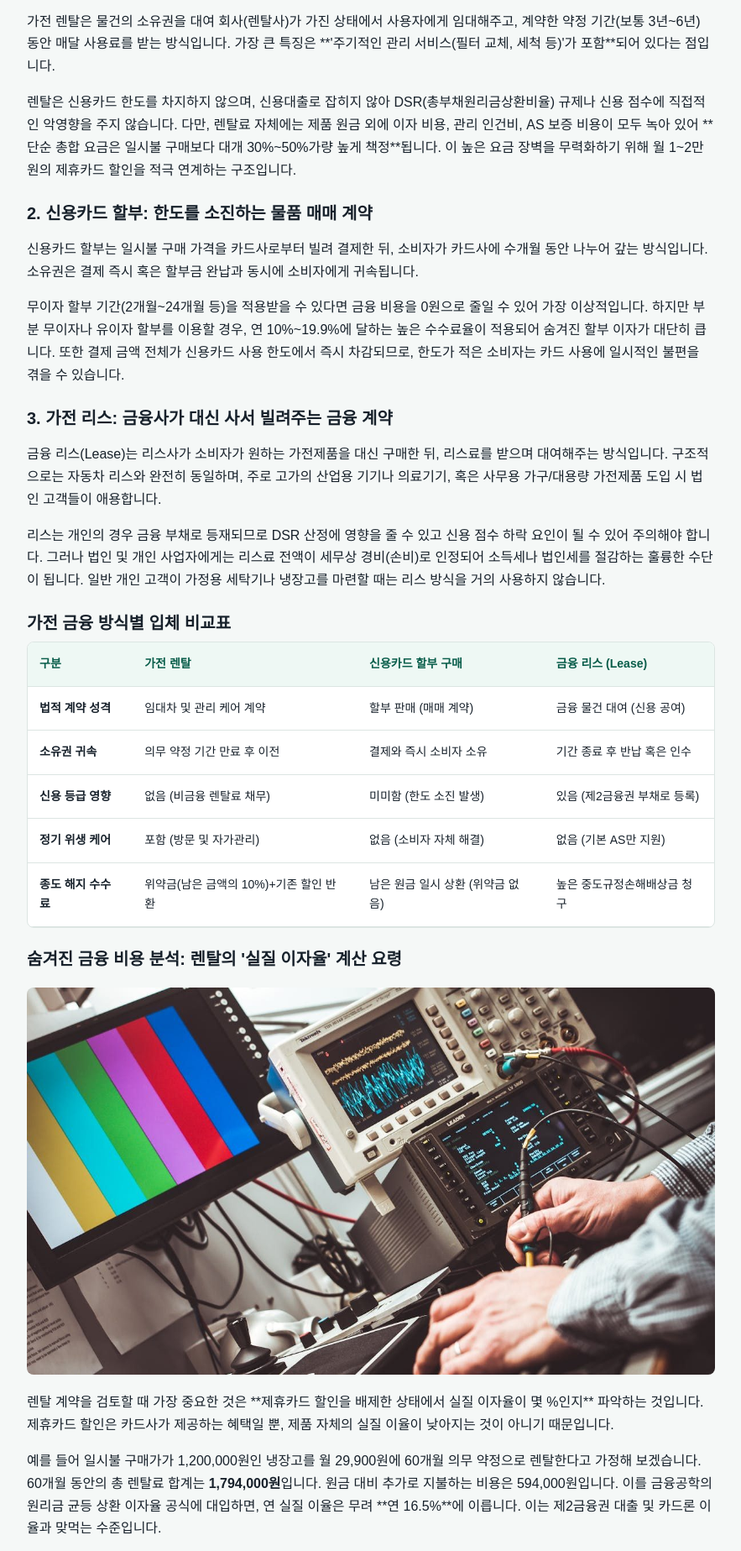
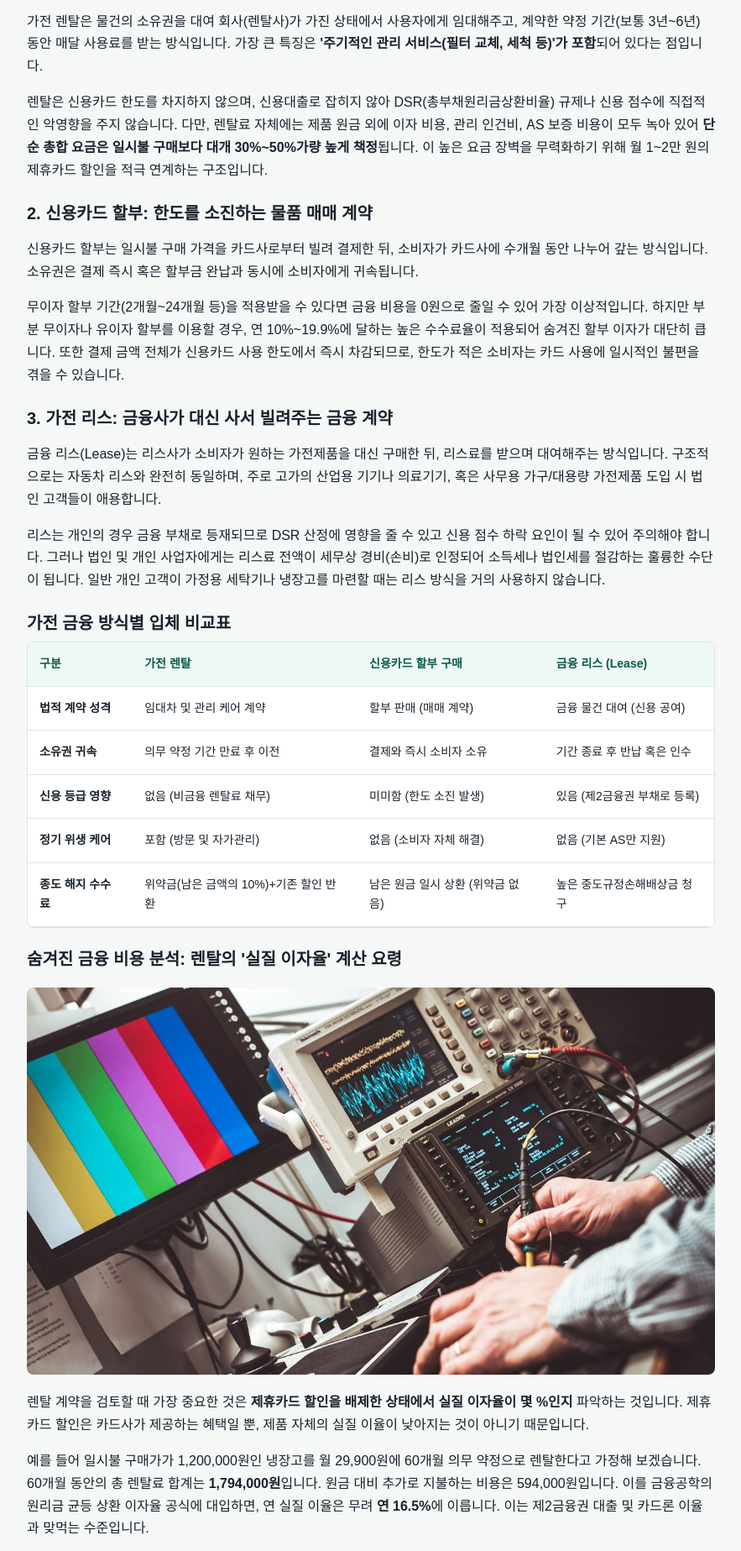
Before and after one commit to sunnyheej-wq/justinfarm-site, a website: page blog/rental-vs-lease-finance/index.html in a window 1280 px wide. Shown: the part 772-2619 px from the top of the page at 84% size, without its empty margins (198-1081 px from the left). Drawn offline with Linux system fonts and the light colour scheme.

Commit message:
Clean up raw markdown asterisks in HTML text content

```diff
--- a/blog/rental-vs-lease-finance/index.html
+++ b/blog/rental-vs-lease-finance/index.html
@@ -45,8 +45,8 @@
       <p>신혼 가전을 장만하거나 이사를 할 때 냉장고, 세탁기, 에어컨 등 수백만 원에 달하는 비용은 큰 부담입니다. 이때 소비자는 일시불 대신 매달 분할 납부하는 렌탈, 신용카드 할부, 그리고 금융 리스를 고민하게 됩니다. 겉으로는 모두 "매달 일정 금액을 내는 계약"으로 비슷해 보이지만, 법적 성격과 이자율 계산, 그리고 신용 점수에 미치는 영향은 완전히 다릅니다. 이 차이를 모르고 계약했다가 과도한 할부 금융 수수료를 물게 되거나, 생각지도 못하게 신용 등급이 하락하는 낭패를 볼 수 있습니다. 각 방식의 금융적 특징과 실질 이자율 계산법을 입체적으로 비교하여 본인에게 맞는 최적의 구매 설계를 세워 보십시오.</p>
 
       <h3>1. 가전 렌탈: 케어 서비스가 결합된 임대차 계약</h3>
-      <p>가전 렌탈은 물건의 소유권을 대여 회사(렌탈사)가 가진 상태에서 사용자에게 임대해주고, 계약한 약정 기간(보통 3년~6년) 동안 매달 사용료를 받는 방식입니다. 가장 큰 특징은 **'주기적인 관리 서비스(필터 교체, 세척 등)'가 포함**되어 있다는 점입니다.</p>
-      <p>렌탈은 신용카드 한도를 차지하지 않으며, 신용대출로 잡히지 않아 DSR(총부채원리금상환비율) 규제나 신용 점수에 직접적인 악영향을 주지 않습니다. 다만, 렌탈료 자체에는 제품 원금 외에 이자 비용, 관리 인건비, AS 보증 비용이 모두 녹아 있어 **단순 총합 요금은 일시불 구매보다 대개 30%~50%가량 높게 책정**됩니다. 이 높은 요금 장벽을 무력화하기 위해 월 1~2만 원의 제휴카드 할인을 적극 연계하는 구조입니다.</p>
+      <p>가전 렌탈은 물건의 소유권을 대여 회사(렌탈사)가 가진 상태에서 사용자에게 임대해주고, 계약한 약정 기간(보통 3년~6년) 동안 매달 사용료를 받는 방식입니다. 가장 큰 특징은 <strong>'주기적인 관리 서비스(필터 교체, 세척 등)'가 포함</strong>되어 있다는 점입니다.</p>
+      <p>렌탈은 신용카드 한도를 차지하지 않으며, 신용대출로 잡히지 않아 DSR(총부채원리금상환비율) 규제나 신용 점수에 직접적인 악영향을 주지 않습니다. 다만, 렌탈료 자체에는 제품 원금 외에 이자 비용, 관리 인건비, AS 보증 비용이 모두 녹아 있어 <strong>단순 총합 요금은 일시불 구매보다 대개 30%~50%가량 높게 책정</strong>됩니다. 이 높은 요금 장벽을 무력화하기 위해 월 1~2만 원의 제휴카드 할인을 적극 연계하는 구조입니다.</p>
 
       <h3>2. 신용카드 할부: 한도를 소진하는 물품 매매 계약</h3>
       <p>신용카드 할부는 일시불 구매 가격을 카드사로부터 빌려 결제한 뒤, 소비자가 카드사에 수개월 동안 나누어 갚는 방식입니다. 소유권은 결제 즉시 혹은 할부금 완납과 동시에 소비자에게 귀속됩니다.</p>
@@ -104,8 +104,8 @@
 
       <h3>숨겨진 금융 비용 분석: 렌탈의 '실질 이자율' 계산 요령</h3>
       <img src="/assets/photos/cost-calc.jpg" alt="계산기와 문서를 보며 할부 금융 수수료 및 렌탈 실질 이자율을 분석하는 모습" style="max-width: 100%; border-radius: 8px; margin: 20px 0;">
-      <p>렌탈 계약을 검토할 때 가장 중요한 것은 **제휴카드 할인을 배제한 상태에서 실질 이자율이 몇 %인지** 파악하는 것입니다. 제휴카드 할인은 카드사가 제공하는 혜택일 뿐, 제품 자체의 실질 이율이 낮아지는 것이 아니기 때문입니다.</p>
-      <p>예를 들어 일시불 구매가가 1,200,000원인 냉장고를 월 29,900원에 60개월 의무 약정으로 렌탈한다고 가정해 보겠습니다. 60개월 동안의 총 렌탈료 합계는 <strong>1,794,000원</strong>입니다. 원금 대비 추가로 지불하는 비용은 594,000원입니다. 이를 금융공학의 원리금 균등 상환 이자율 공식에 대입하면, 연 실질 이율은 무려 **연 16.5%**에 이릅니다. 이는 제2금융권 대출 및 카드론 이율과 맞먹는 수준입니다.</p>
+      <p>렌탈 계약을 검토할 때 가장 중요한 것은 <strong>제휴카드 할인을 배제한 상태에서 실질 이자율이 몇 %인지</strong> 파악하는 것입니다. 제휴카드 할인은 카드사가 제공하는 혜택일 뿐, 제품 자체의 실질 이율이 낮아지는 것이 아니기 때문입니다.</p>
+      <p>예를 들어 일시불 구매가가 1,200,000원인 냉장고를 월 29,900원에 60개월 의무 약정으로 렌탈한다고 가정해 보겠습니다. 60개월 동안의 총 렌탈료 합계는 <strong>1,794,000원</strong>입니다. 원금 대비 추가로 지불하는 비용은 594,000원입니다. 이를 금융공학의 원리금 균등 상환 이자율 공식에 대입하면, 연 실질 이율은 무려 <strong>연 16.5%</strong>에 이릅니다. 이는 제2금융권 대출 및 카드론 이율과 맞먹는 수준입니다.</p>
       <p>따라서 <strong>제휴카드를 쓸 계획이 전혀 없고, 정기 필터 교환 등 별도의 관리 서비스가 불필요한 일반 가전제품(TV, 냉장고 등)을 마련할 때는 렌탈 방식은 금융적으로 큰 손해</strong>입니다. 이 경우 무이자 할부를 활용하거나 저렴한 신용카드 할부로 구매하는 것이 총 비용 면에서 압도적으로 저렴합니다. 반대로 제휴카드로 고정 이체 실적을 채워 월 15,000원 이상의 청구 할인을 확실히 받아낼 수 있다면, 실질 지불 비용이 원금보다 뚝 떨어져 렌탈이 금융적 이득으로 전환됩니다.</p>
 
       <div class="decision-box">
```
Also changed, not shown: blog/card-discount-guide/index.html (+2 -2 lines), blog/plant-art-rental-guide/index.html (+3 -3 lines).
